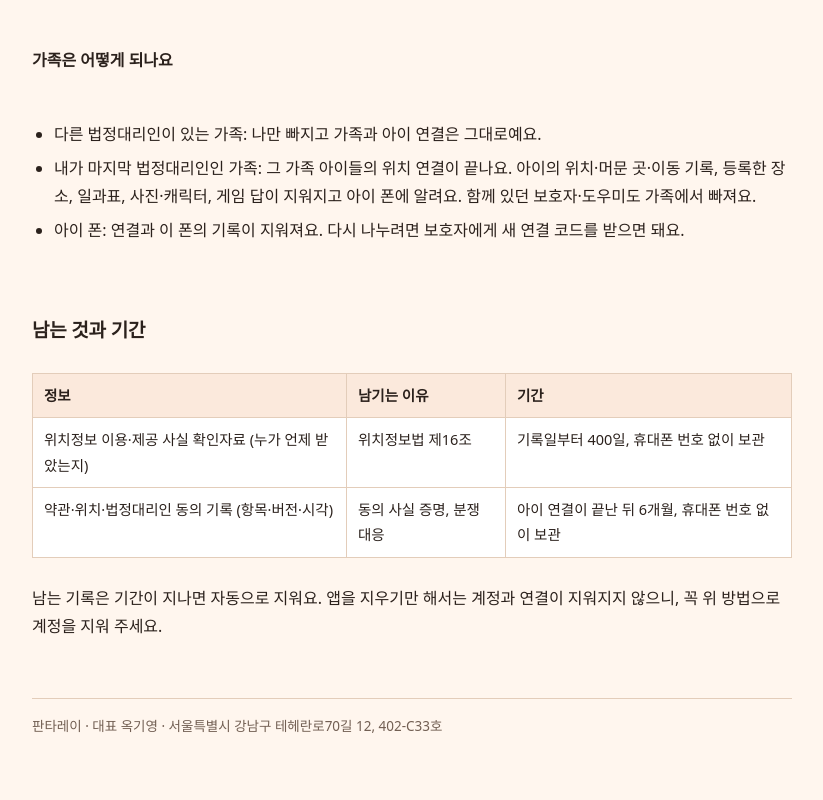
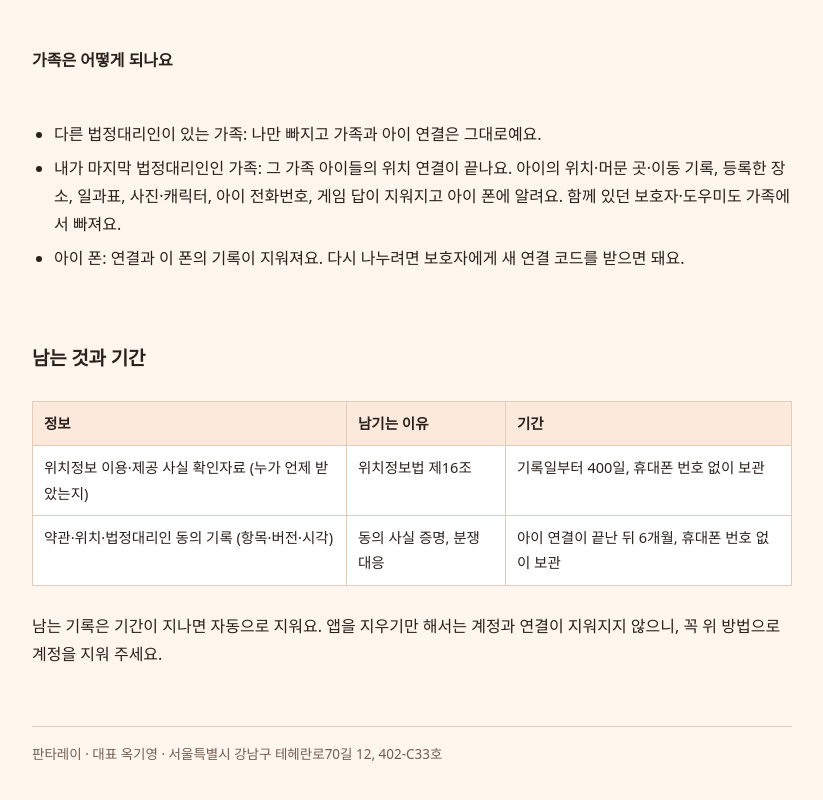
Before and after one commit to 3th9396-lang/majunggil, a plain HTML site: page delete-account.html in a window 1280 px wide. Shown: the part 881-1681 px from the top of the page, without its empty margins (228-1051 px from the left). Drawn offline with Linux system fonts and the light colour scheme.

Commit message:
계정 삭제 안내: 지워지는 아이 정보에 아이 전화번호

```diff
--- a/delete-account.html
+++ b/delete-account.html
@@ -35,7 +35,7 @@
 <h3>가족은 어떻게 되나요</h3>
 <ul>
   <li>다른 법정대리인이 있는 가족: 나만 빠지고 가족과 아이 연결은 그대로예요.</li>
-  <li>내가 마지막 법정대리인인 가족: 그 가족 아이들의 위치 연결이 끝나요. 아이의 위치·머문 곳·이동 기록, 등록한 장소, 일과표, 사진·캐릭터, 게임 답이 지워지고 아이 폰에 알려요. 함께 있던 보호자·도우미도 가족에서 빠져요.</li>
+  <li>내가 마지막 법정대리인인 가족: 그 가족 아이들의 위치 연결이 끝나요. 아이의 위치·머문 곳·이동 기록, 등록한 장소, 일과표, 사진·캐릭터, 아이 전화번호, 게임 답이 지워지고 아이 폰에 알려요. 함께 있던 보호자·도우미도 가족에서 빠져요.</li>
   <li>아이 폰: 연결과 이 폰의 기록이 지워져요. 다시 나누려면 보호자에게 새 연결 코드를 받으면 돼요.</li>
 </ul>
 
```
